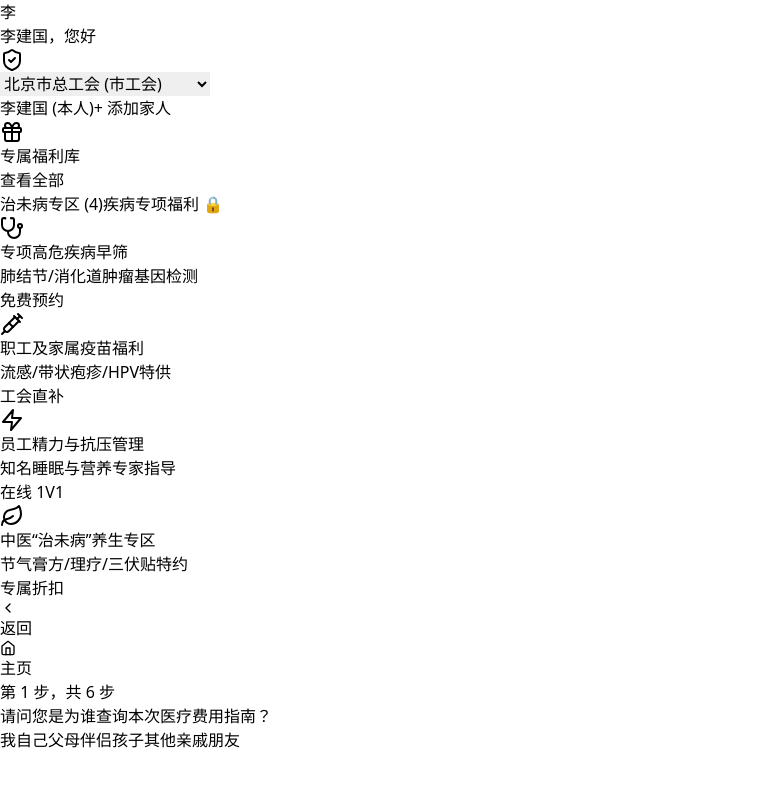
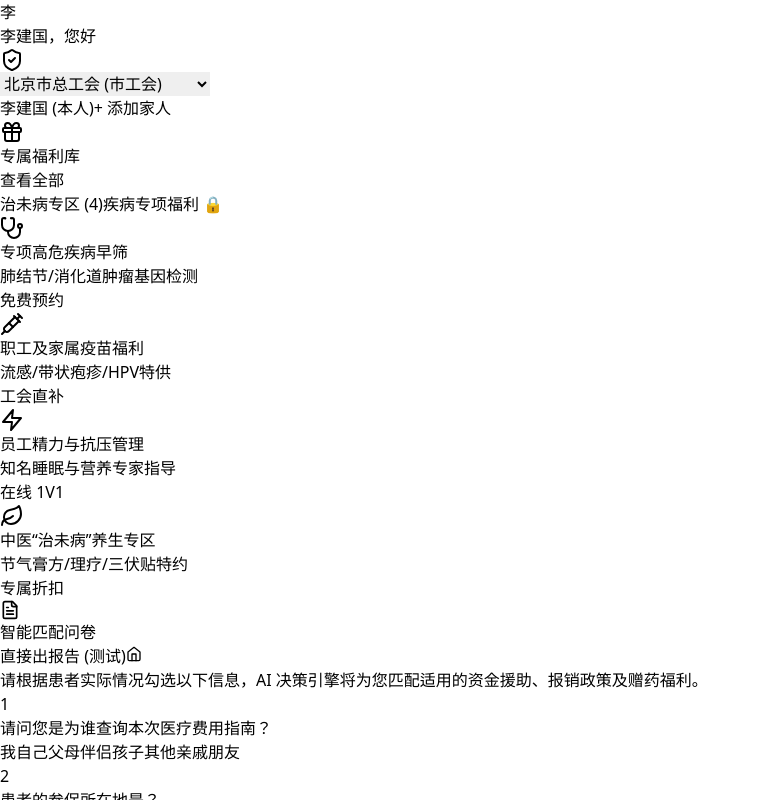
Before and after one commit to silverlion2/med-nav, a React (Vite) app: page /dashboard in a window 1280 px wide. Both pictures are taken after a click on the button "智能分析". Shown: the top 800 px of the page, without its empty margins (0-761 px from the left). Built offline with nearby package versions, Linux system fonts and the light colour scheme.

Commit message:
feat: Implement user wizard with authentication modal and form state management.

```diff
--- a/src/components/AuthModal.jsx
+++ b/src/components/AuthModal.jsx
@@ -4,6 +4,7 @@ import { useAuthStore } from '../store/authStore';
 import { useNavigationStore } from '../store/navigationStore';
 import { useWizardStore } from '../store/wizardStore';
 import { useMedAPI } from '../hooks/useMedAPI';
+import { useNavigate } from 'react-router-dom';
 
 export const AuthModal = () => {
   const {
@@ -17,6 +18,7 @@ export const AuthModal = () => {
   const { setStep } = useNavigationStore();
   const setHasScanned = useWizardStore(state => state.setHasScanned);
   const { handleGenerateCode } = useMedAPI();
+  const navigate = useNavigate();
 
   const triggerHaptic = () => {
     if (navigator.vibrate) navigator.vibrate(40);
@@ -27,6 +29,7 @@ export const AuthModal = () => {
     setShowCodeModal(false);
     setHasScanned(true);
     setStep('landing');
+    navigate('/result');
   };
 
   if (showAuthModal) {
--- a/src/store/wizardStore.js
+++ b/src/store/wizardStore.js
@@ -26,14 +26,6 @@ export const useWizardStore = create(
       set({ formData: { ...formData, [qId]: updated } });
     } else {
       set({ formData: { ...formData, [qId]: option } });
-      setTimeout(() => {
-        const currentWizardStep = get().wizardStep;
-        if (currentWizardStep < questions.length - 1) {
-          set({ wizardStep: currentWizardStep + 1 });
-        } else {
-           if (onComplete) onComplete();
-        }
-      }, 300);
     }
   },
 
--- a/src/views/WizardView.jsx
+++ b/src/views/WizardView.jsx
@@ -1,11 +1,11 @@
 import React from 'react';
-import { Home, CheckCircle2, ChevronLeft } from 'lucide-react';
+import { Home, CheckCircle2, FileText, Wand2 } from 'lucide-react';
 import { questions } from '../data/content';
 import { useWizardStore } from '../store/wizardStore';
 import { useNavigationStore } from '../store/navigationStore';
 
 export const WizardView = () => {
-  const { wizardStep, setWizardStep, formData, handleOptionSelect } = useWizardStore();
+  const { formData, handleOptionSelect } = useWizardStore();
   const { setStep } = useNavigationStore();
   const resetToHome = useNavigationStore(state => state.resetNavigation);
 
@@ -13,7 +13,6 @@ export const WizardView = () => {
     if (navigator.vibrate) navigator.vibrate(40);
   };
 
-  // We need to pass a callback to handleOptionSelect so it knows when to trigger startCalculation
   const startCalculation = () => {
     setStep('calculating');
     // Start calculation animations
@@ -23,52 +22,97 @@ export const WizardView = () => {
     setTimeout(() => setStep('hook'), 3200);
   };
 
-  const q = questions[wizardStep] || questions[0];
-  const progress = ((wizardStep + 1) / questions.length) * 100;
+  // Check if at least some questions are answered to allow submission (basic validation)
+  const isFormValid = Object.keys(formData).length > 2;
 
   return (
-    <div className="flex-1 w-full bg-gray-50 flex flex-col overflow-y-auto">
-      <div className="h-1.5 bg-gray-200 w-full shrink-0 sticky top-0 z-10">
-        <div className="h-full bg-orange-500 transition-all duration-500" style={{ width: `${progress}%` }}></div>
+    <div className="flex-1 w-full bg-slate-50 flex flex-col overflow-hidden relative">
+      {/* Sticky Top Navigation */}
+      <div className="bg-white px-5 py-4 flex justify-between items-center shadow-sm z-30 shrink-0">
+        <div className="flex items-center space-x-2">
+          <FileText className="text-orange-500" size={20} />
+          <h1 className="font-bold text-gray-800 text-lg">智能匹配问卷</h1>
         </div>
-      <div className="p-6 flex-1 flex flex-col relative">
-        <div className="absolute top-4 left-6 flex space-x-2 z-20">
+        <div className="flex space-x-2">
            <button
-            onClick={() => wizardStep > 0 ? setWizardStep(wizardStep - 1) : resetToHome()}
-            className="text-gray-600 px-3 py-1.5 bg-white rounded-full shadow-sm active:bg-gray-100 flex items-center text-sm font-medium border border-gray-100"
+            onClick={() => {
+              triggerHaptic();
+              // Inject mock data
+              useWizardStore.getState().setFormData({
+                q1: '肿瘤恶性疾病 (如肺癌、乳腺癌)',
+                q2: ['特药/靶向药开销大', '需要异地就医', '自费额度超过5万'],
+                q3: '北京',
+                q4: '职工基本医疗保险 (含灵活就业)',
+                q5: ['北京市总工会会员', '患病前有购买商业保险', '属于困难群体 (低保/特困/边缘)']
+              });
+              startCalculation();
+            }}
+            className="text-orange-600 px-3 py-1.5 bg-orange-50 rounded-full active:bg-orange-100 flex items-center text-xs border border-orange-200 font-bold"
           >
-            <ChevronLeft size={16} className="mr-1" /> 返回
+            直接出报告 (测试)
+          </button>
+          <button
+            onClick={resetToHome}
+            className="text-gray-600 p-1.5 bg-gray-100 rounded-full active:bg-gray-200 border border-transparent"
+          >
+            <Home size={16} />
           </button>
         </div>
-        <div className="absolute top-4 right-6 flex z-20">
-          <button
-            onClick={resetToHome}
-            className="text-gray-600 px-3 py-1.5 bg-white rounded-full shadow-sm active:bg-gray-100 flex items-center text-sm border border-gray-100"
-          >
-            <Home size={16} className="mr-1" /> 主页
-          </button>
       </div>
-        <div className="text-sm text-orange-500 font-medium mb-2 shrink-0 mt-8">第 {wizardStep + 1} 步，共 {questions.length} 步</div>
-        <h2 className="text-2xl font-bold text-gray-800 mb-8 leading-snug pr-8">{q.title}</h2>
-        <div className="space-y-3 flex-1 pb-6">
+
+      {/* Scrollable Form Content */}
+      <div className="flex-1 overflow-y-auto px-5 pt-6 pb-32">
+        <p className="text-xs text-gray-500 mb-6 bg-orange-50 p-3 rounded-lg border border-orange-100">
+          请根据患者实际情况勾选以下信息，AI 决策引擎将为您匹配适用的资金援助、报销政策及赠药福利。
+        </p>
+
+        <div className="space-y-8">
+          {questions.map((q, qIndex) => (
+            <div key={q.id} className="bg-white p-5 rounded-2xl shadow-sm border border-gray-100 animate-in fade-in slide-in-from-bottom-2" style={{ animationDelay: `${qIndex * 100}ms` }}>
+              <div className="flex items-start mb-4">
+                <div className="w-6 h-6 rounded-full bg-orange-100 text-orange-600 font-bold text-xs flex items-center justify-center mr-3 mt-0.5 shrink-0">
+                  {qIndex + 1}
+                </div>
+                <h2 className="text-base font-bold text-gray-800 leading-snug">
+                  {q.title}
+                  {q.multi && <span className="ml-2 text-[10px] font-normal text-gray-400 bg-gray-50 px-1.5 py-0.5 rounded border">多选</span>}
+                </h2>
+              </div>
+
+              <div className="grid grid-cols-1 gap-2.5">
                 {q.options.map((opt, idx) => {
                   const isSelected = q.multi ? (formData[q.id] || []).includes(opt) : formData[q.id] === opt;
                   return (
-              <button key={idx} onClick={() => { triggerHaptic(); handleOptionSelect(q.id, opt, q.multi, startCalculation); }} className={`w-full text-left p-4 rounded-xl border-2 transition-all duration-200 flex justify-between items-center ${isSelected ? 'border-orange-500 bg-orange-50 text-orange-700' : 'border-gray-200 bg-white text-gray-700 hover:border-orange-200'}`}>
-                <span className="font-medium">{opt}</span>
-                {isSelected && <CheckCircle2 size={20} className="text-orange-500 shrink-0" />}
+                    <button
+                      key={idx}
+                      onClick={() => { triggerHaptic(); handleOptionSelect(q.id, opt, q.multi); }}
+                      className={`w-full text-left px-4 py-3 rounded-xl border-2 transition-all duration-200 flex justify-between items-center text-sm ${isSelected ? 'border-orange-500 bg-orange-50 text-orange-700 font-bold' : 'border-gray-200 bg-white text-gray-700 hover:border-orange-200'}`}
+                    >
+                      <span className="leading-snug">{opt}</span>
+                      {isSelected && <CheckCircle2 size={16} className="text-orange-500 shrink-0 ml-2" />}
                     </button>
                   );
                 })}
               </div>
-        {q.multi && (
+            </div>
+          ))}
+        </div>
+      </div>
+
+      {/* Floating Action Bar */}
+      <div className="absolute bottom-0 left-0 w-full p-5 bg-gradient-to-t from-gray-50 via-gray-50 to-transparent pb-8">
         <button
-            onClick={() => { triggerHaptic(); wizardStep < questions.length - 1 ? setWizardStep(wizardStep + 1) : startCalculation(); }}
-            className="mt-4 w-full bg-gray-800 text-white font-bold py-4 rounded-xl active:scale-95 transition-transform"
+          onClick={() => {
+            if (isFormValid) {
+              triggerHaptic();
+              startCalculation();
+            }
+          }}
+          className={`w-full flex justify-center items-center py-4 rounded-xl font-bold text-base transition-all shadow-lg ${isFormValid ? 'bg-gray-900 text-white active:scale-95 shadow-gray-900/20' : 'bg-gray-300 text-gray-500 cursor-not-allowed'}`}
         >
-            下一步
+          <Wand2 size={18} className="mr-2" />
+          生成 AI 匹配报告
         </button>
-        )}
       </div>
     </div>
   );
```
Lines whose indentation alone changed are shown as unchanged.
